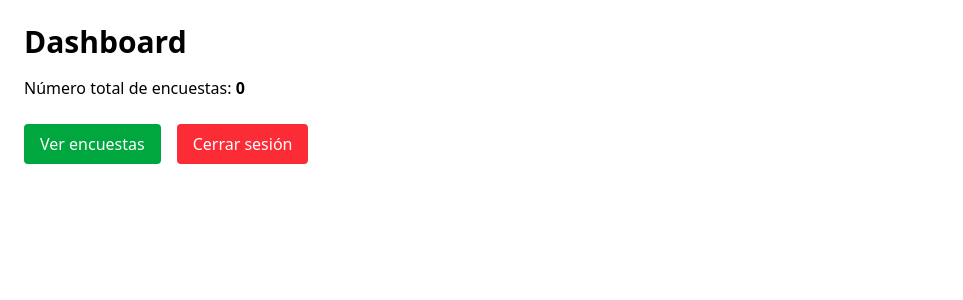
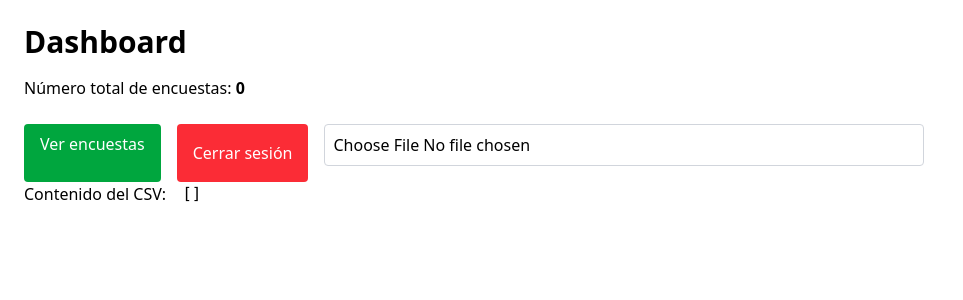
Before and after one commit to Juanxxdbs3/diagnosticoCadenaSuministro, a React (Vite) app: page /dashboard in a window 1280 px wide. Shown: the top 300 px of the page, without its empty margins (0-963 px from the left). Built offline with nearby package versions, Linux system fonts and the light colour scheme; no server answers.

Commit message:
Añadiendo la lectura de archivos .csv

```diff
--- a/src/pages/Dashboard.jsx
+++ b/src/pages/Dashboard.jsx
@@ -1,9 +1,11 @@
 import { useEffect, useState } from "react";
 import { Link, useNavigate } from "react-router-dom";
 import axios from "axios";
+import Papa from "papaparse";
 
 const Dashboard = () => {
   const [totalEncuestas, setTotalEncuestas] = useState(0);
+  const [data, setData] = useState([]);
   const navigate = useNavigate();
 
   useEffect(() => {
@@ -14,7 +16,25 @@ const Dashboard = () => {
 
   const handleLogout = () => {
     // Aquí podrías eliminar token si usas JWT
-    navigate("/login");
+    navigate("/");
+  };
+
+  const handleFileChange = (e) => {
+    const file = e.target.files[0];
+
+    if (file) {
+      Papa.parse(file, {
+        header: true, // true si el archivo tiene cabecera
+        skipEmptyLines: true,
+        complete: (results) => {
+          console.log("Parsed Data:", results.data);
+          setData(results.data);
+        },
+        error: (error) => {
+          console.error("Error parsing CSV:", error);
+        },
+      });
+    }
   };
 
   return (
@@ -29,6 +49,16 @@ const Dashboard = () => {
         <button onClick={handleLogout} className="bg-red-500 text-white px-4 py-2 rounded hover:bg-red-600">
           Cerrar sesión
         </button>
+        <input
+          type="file"
+          className="w-full p-2 border border-gray-300 rounded mb-4 max-w-150"
+          accept=".csv"
+          onChange={handleFileChange}
+        />
+      </div>
+      <div className="flex gap-4">
+        <h3>Contenido del CSV:</h3>
+        <pre>{JSON.stringify(data, null, 2)}</pre>
       </div>
     </div>
   );
```
